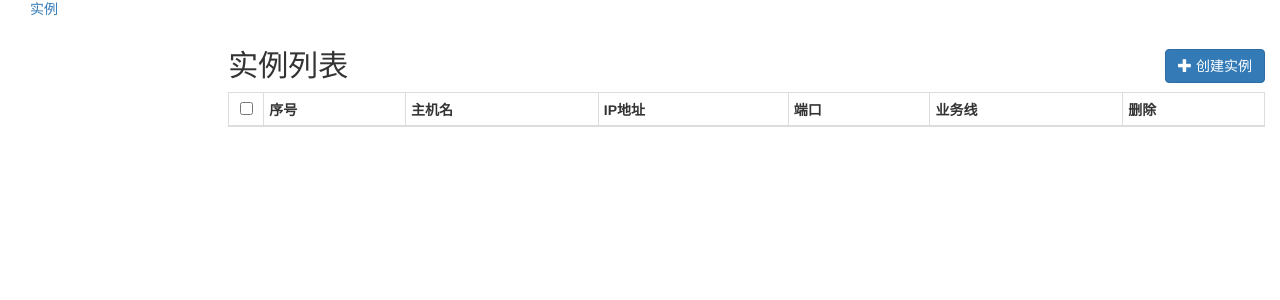
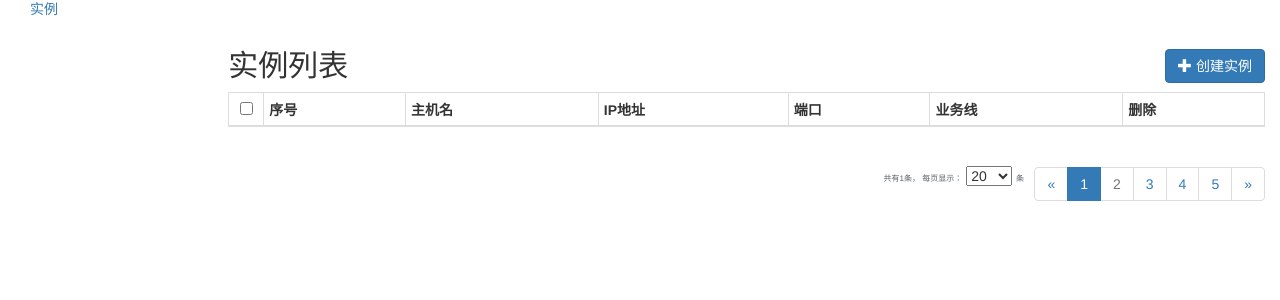
Before and after one commit to Asa6/EOMS, a Django app: template templates/hosts.html in a window 1280 px wide. Shown: the part 51-351 px from the top of the page. Run offline with Django 3.2, Linux system fonts and the light colour scheme; the template is opened without the code that fills it, so the values that code supplies are empty; some libraries are stand-ins or nearby versions.

Commit message:
主机列表分页

```diff
--- a/templates/hosts.html
+++ b/templates/hosts.html
@@ -33,9 +33,8 @@
                 </button>
             </div>
 
-
             <h2 class="sub-header">实例列表</h2>
-            <div style="clear:both;"></div>
+            {#            <div style="clear:both;"></div>#}
 
             <div class="modal fade" id="exampleModal" tabindex="-1" role="dialog" aria-labelledby="exampleModalLabel">
                 <div style="width: 550px;" class="modal-dialog" role="document">
@@ -72,7 +71,7 @@
                                 </div>
 
 
-                                <div style="clear:both;"></div>
+                                {#                                <div style="clear:both;"></div>#}
 
                                 <div class="form-group">
                                     <label for="message-text" class="control-label">备注:</label>
@@ -141,6 +140,7 @@
                                                     aria-hidden="true">&times;</span></button>
                                             <h4 class="modal-title" id="exampleModalLabel">删除主机</h4>
                                         </div>
+
                                         <div class="modal-body">
                                             <form>
                                                 <div style="height: 80px">
@@ -149,13 +149,13 @@
                                                               style="font-size:35px; color: orange;">
                                                         </span>
                                                     </div>
+
                                                     <div style="float: right; margin-top: 30px;">
                                                         <span style="font-size: 17px;">您所选的 1 个主机  将执行删除操作，您是否确认操作？</span>
                                                     </div>
                                                 </div>
 
-                                                <div style="clear:both;"></div>
-
+                                                {#                                                <div style="clear:both;"></div>#}
                                             </form>
                                         </div>
 
@@ -179,12 +179,62 @@
 
                     </tbody>
                 </table>
+
+
+                {#            <nav aria-label="...">#}
+                {#  <ul class="pagination">#}
+                {#    <li class="disabled">#}
+                {#      <span>#}
+                {#        <span aria-hidden="true">&laquo;</span>#}
+                {#      </span>#}
+                {#    </li>#}
+                {#    <li class="active">#}
+                {#      <span>1 <span class="sr-only">(current)</span></span>#}
+                {#    </li>#}
+                {#    ...#}
+                {#  </ul>#}
+                {#</nav>#}
+
+                <div style="height: 79px; float: right; border:1px">
+
+
+
+
+                    <ul class="pagination">
+                        <li><a href="#">&laquo;</a></li>
+                        <li class="active"><a href="#">1</a></li>
+                        <li class="disabled"><a href="#">2</a></li>
+                        <li><a href="#">3</a></li>
+                        <li><a href="#">4</a></li>
+                        <li><a href="#">5</a></li>
+                        <li><a href="#">&raquo;</a></li>
+                    </ul>
+
                 </div>
+
+
+
+                <div style="float: right; margin-right: 1%;margin-top: 1.85%; border:1px">
+
+               <span style="font-size: 8px; color: #5a6268">共有1条， 每页显示：</span>
+
+                   <select>
+                       <option value="20">20</option>
+                       <option value="50">50</option>
+                       <option value="100">100</option>
+                   </select>
+                    <span style="font-size: 8px; color: #5a6268">条</span>
 
                 </div>
 
                 </div>
 
+
+                <div style="clear:both;"></div>
+
+            </div>
+        </div>
+    </div>
 </div>
 
 
```
Also changed, not shown: templates/admin.html (+1 -6 lines). Lines whose indentation alone changed are shown as unchanged.
